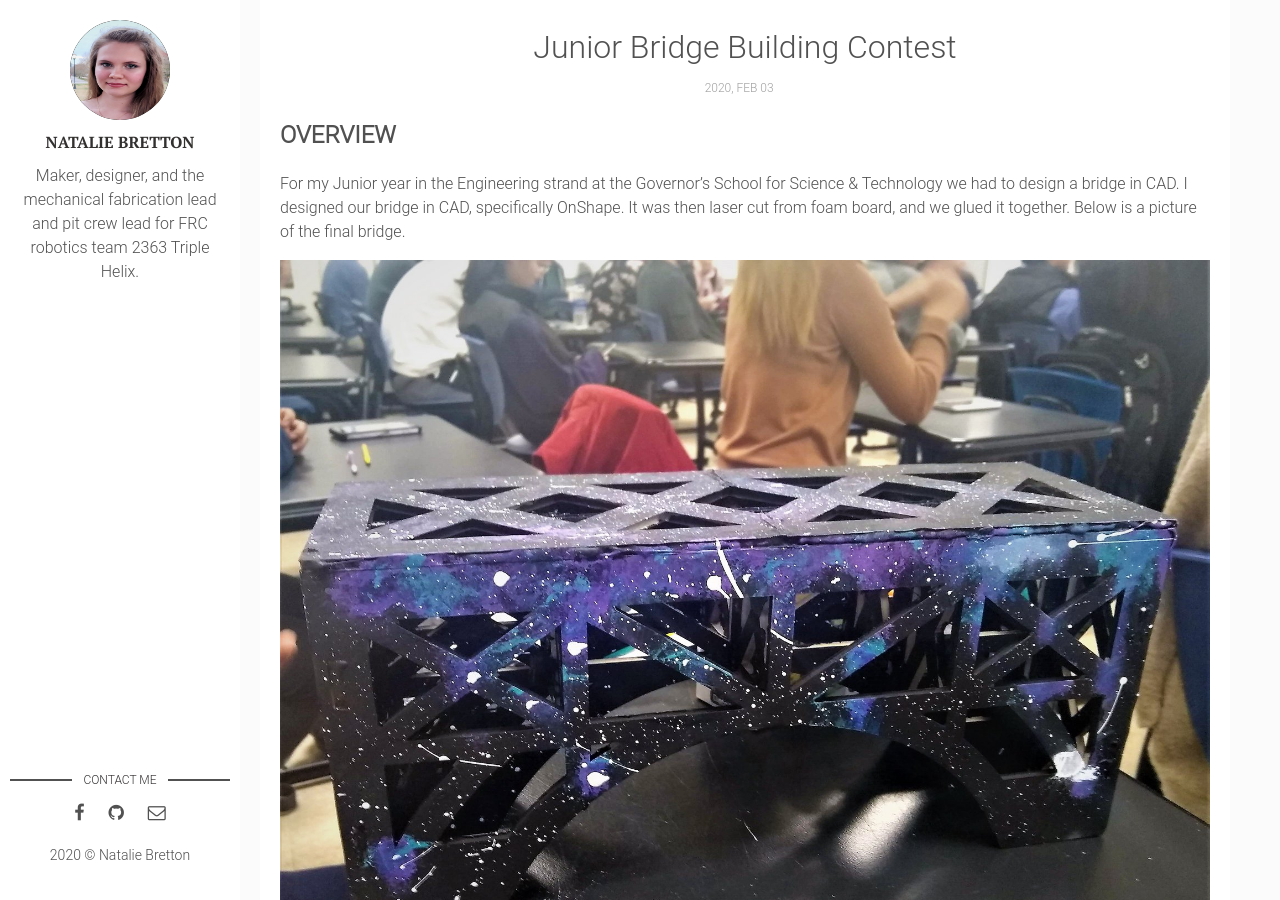
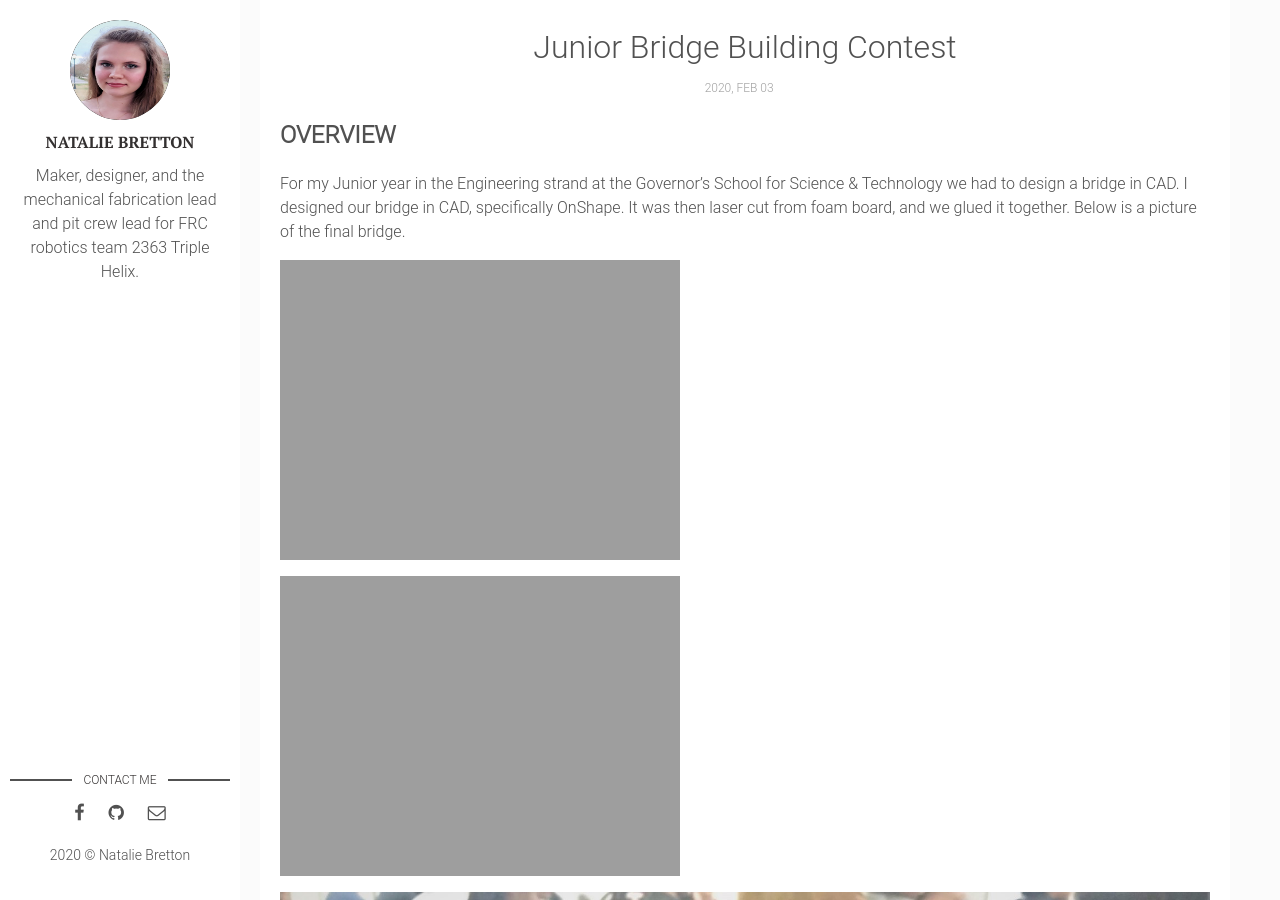
Before and after one commit to natgrrl/natgrrl.github.io, a Jekyll site: the page built from _posts/2020-02-03-bridge.markdown, in a window 1280 px wide and 900 px high, scrolled down 523 px. Built offline with Jekyll 4.4.1, drawn with Linux system fonts in a browser that asks for light colours.

Commit message:
Update 2020-02-03-bridge.markdown

```diff
--- a/_posts/2020-02-03-bridge.markdown
+++ b/_posts/2020-02-03-bridge.markdown
@@ -11,6 +11,10 @@
 ## OVERVIEW
 For my Junior year in the Engineering strand at the Governor's School for Science & Technology we had to design a bridge in CAD. I designed our bridge in CAD, specifically OnShape. It was then laser cut from foam board, and we glued it together.  Below is a picture of the final bridge.
 
+![cad-bridge1](http://natgrrl.github.io/assets/img/cad-bridge1.jpg)
+
+![cad-bridge2](http://natgrrl.github.io/assets/img/cad-bridge2.jpg)
+
 ![Bridge1](http://natgrrl.github.io/assets/img/Bridge1.jpg)
 
 Contest results: It held 108.4 lbs!! As far as anyone knows it was the all time record for weight.  The 2nd place bridge, in this competition, held 40 something lbs.
```
